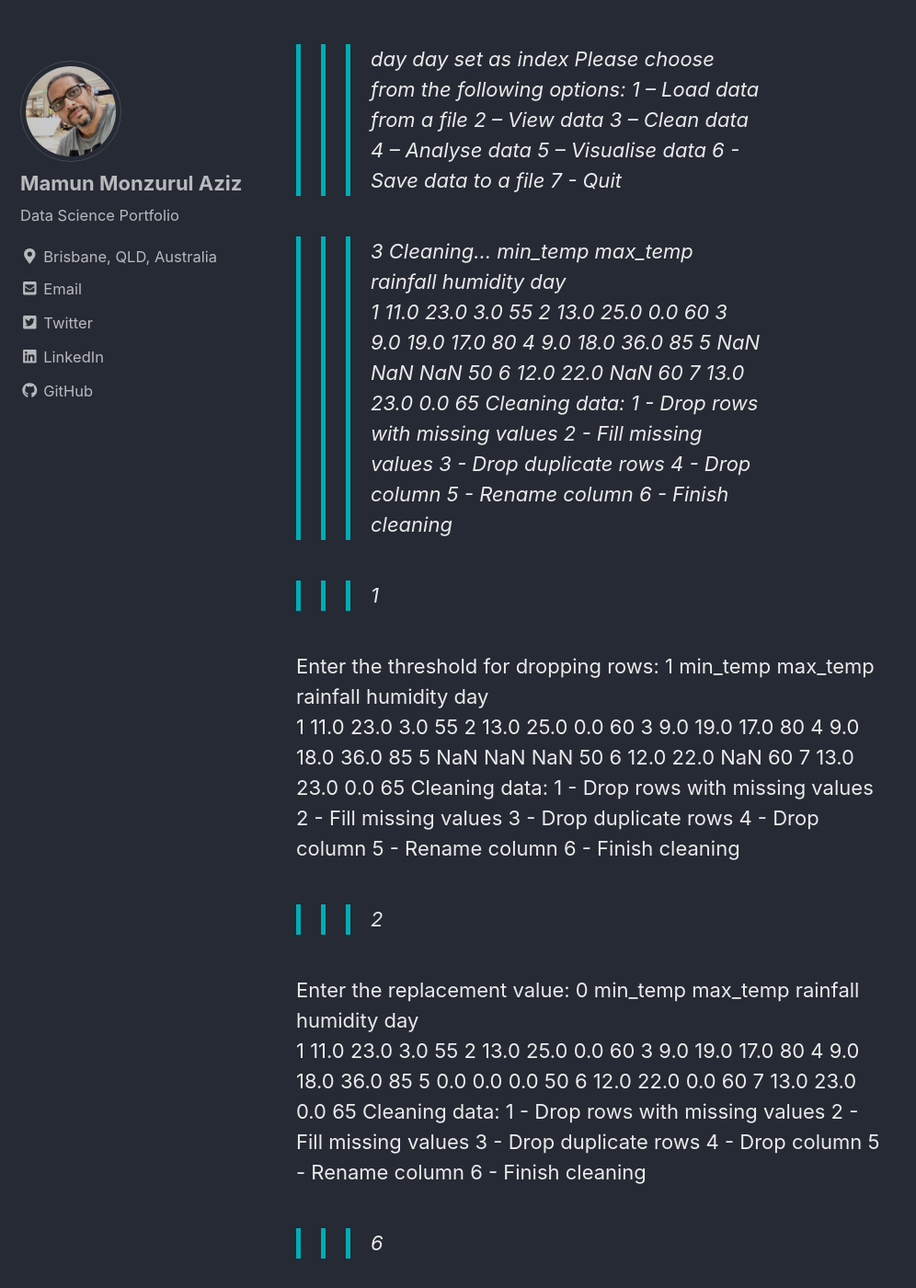
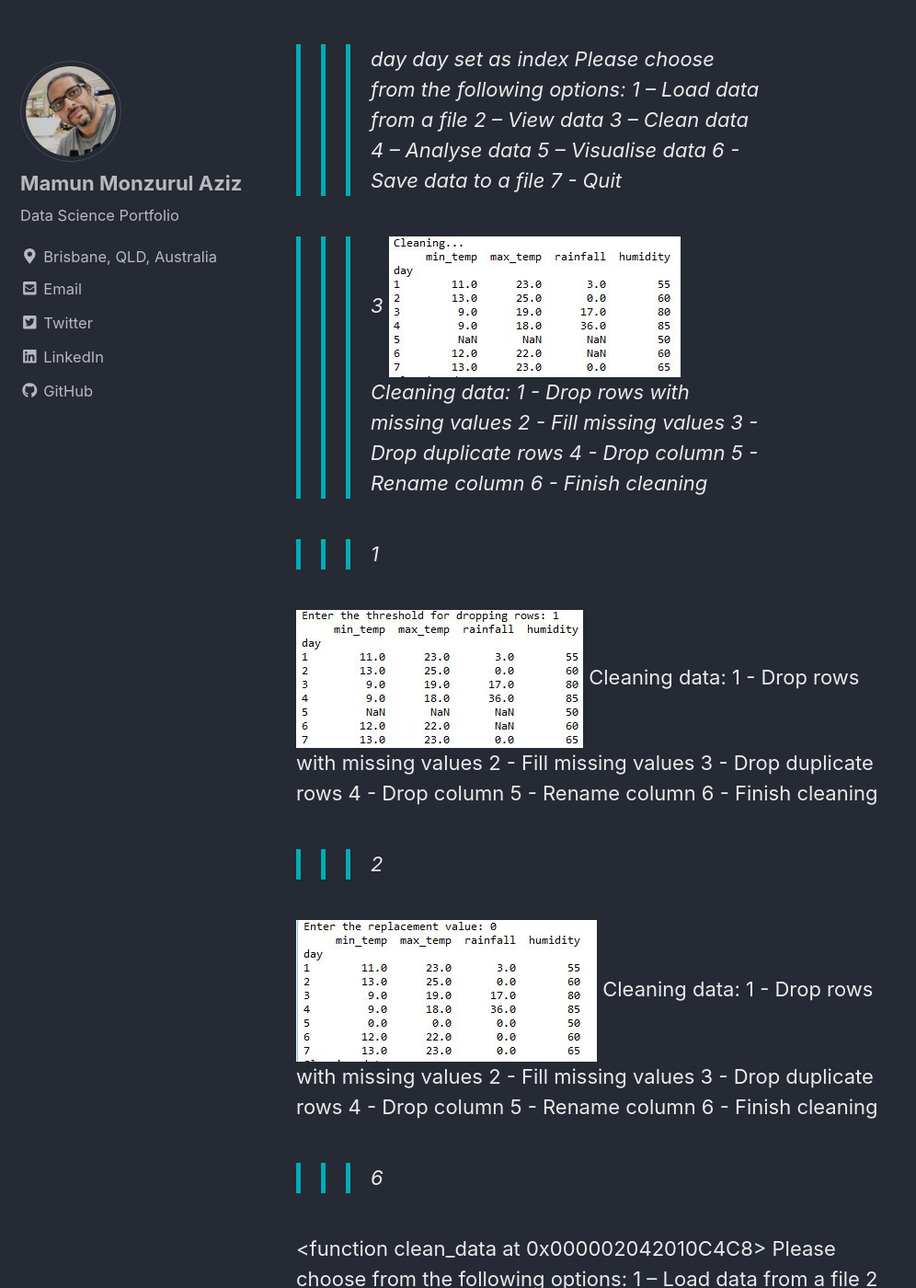
Before and after one commit to mamunmaziz/mamunmaziz.github.io, a Jekyll site: the page built from _posts/2021-05-02-dataFrame_manipulation_visualisation.md, in a window 1280 px wide and 1400 px high, scrolled down 9977 px. Shown: the whole window at 92% size, without its empty margins (0-996 px from the left). Built offline with Jekyll 4.4.1, drawn with Linux system fonts in a browser that asks for light colours; cached includes are drawn as plain includes; nearby versions of some CDN libraries; some of the changed text lies outside the part shown.

Commit message:
Update 2021-05-02-dataFrame_manipulation_visualisation.md

```diff
--- a/_posts/2021-05-02-dataFrame_manipulation_visualisation.md
+++ b/_posts/2021-05-02-dataFrame_manipulation_visualisation.md
@@ -342,16 +342,7 @@
     7 - Quit
 
 >>>3
-Cleaning...
-     min_temp  max_temp  rainfall  humidity
-day
-1        11.0      23.0       3.0        55
-2        13.0      25.0       0.0        60
-3         9.0      19.0      17.0        80
-4         9.0      18.0      36.0        85
-5         NaN       NaN       NaN        50
-6        12.0      22.0       NaN        60
-7        13.0      23.0       0.0        65
+<img src="{{ site.url }}{{ site.baseurl }}/images/2022-08-21/L1.jpg" alt="">
 Cleaning data:
         1 - Drop rows with missing values
         2 - Fill missing values
@@ -362,16 +353,7 @@
 
 >>>1
 
-Enter the threshold for dropping rows: 1
-     min_temp  max_temp  rainfall  humidity
-day
-1        11.0      23.0       3.0        55
-2        13.0      25.0       0.0        60
-3         9.0      19.0      17.0        80
-4         9.0      18.0      36.0        85
-5         NaN       NaN       NaN        50
-6        12.0      22.0       NaN        60
-7        13.0      23.0       0.0        65
+<img src="{{ site.url }}{{ site.baseurl }}/images/2022-08-21/L2.jpg" alt="">
 Cleaning data:
         1 - Drop rows with missing values
         2 - Fill missing values
@@ -382,16 +364,7 @@
 
 >>>2
 
-Enter the replacement value: 0
-     min_temp  max_temp  rainfall  humidity
-day
-1        11.0      23.0       3.0        55
-2        13.0      25.0       0.0        60
-3         9.0      19.0      17.0        80
-4         9.0      18.0      36.0        85
-5         0.0       0.0       0.0        50
-6        12.0      22.0       0.0        60
-7        13.0      23.0       0.0        65
+<img src="{{ site.url }}{{ site.baseurl }}/images/2022-08-21/L3.jpg" alt="">
 Cleaning data:
         1 - Drop rows with missing values
         2 - Fill missing values
```
